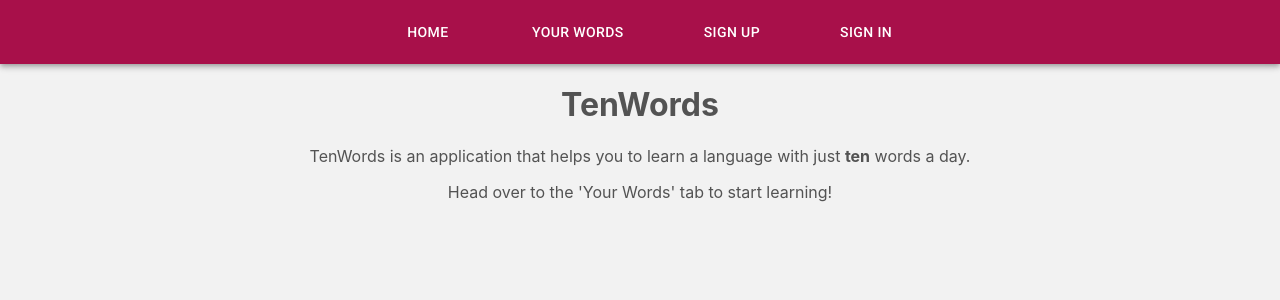
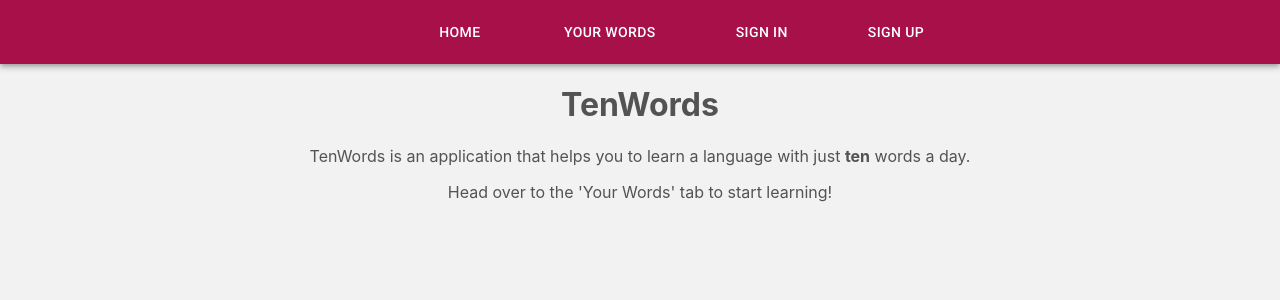
Before and after one commit to gracelhu/TenWords, a React (Create React App) app: page / in a window 1280 px wide. Shown: the top 300 px of the page. Built offline with nearby package versions, Linux system fonts and the light colour scheme.

Commit message:
Feature: display sign in/up options only when not signed in

```diff
--- a/src/components/Navigation.tsx
+++ b/src/components/Navigation.tsx
@@ -5,36 +5,20 @@ import Button from '@mui/material/Button';
 import Box from '@mui/material/Box';
 
 export default function Navigation() {
-
-    const routes = [
-        {
-            "name": "Home",
-            "path": "/",
-        },
-        {
-            "name": "Your Words",
-            "path": "/words"
-        },
-        {
-            "name": "Sign Up",
-            "path": "/sign-up",
-        },
-        {
-            "name": "Sign In",
-            "path": "/sign-in",
-        },
-    ];
-
     return (
         <>
             <AppBar color="secondary" position="static">
                 <Toolbar sx={{ margin: 'auto' }}>
-                    {
-                        routes.map(route => (
-                            <><Button href={route.path} color="inherit">{route.name}</Button>
-                            <Box sx={{m: 4}}/>
-                            </>
-                        ))
+                    <Button href="/" color="inherit">Home</Button>
+                    <Box sx={{m: 4}}/>
+                    <Button href="/words" color="inherit">Your Words</Button>
+                    <Box sx={{m: 4}}/>
+                    {localStorage.getItem("date") === null || localStorage.getItem("date") === undefined ?
+                    <>
+                        <Button href="/sign-in" color="inherit">Sign In</Button>
+                        <Box sx={{m: 4}}/>
+                        <Button href="/sign-up" color="inherit">Sign Up</Button>
+                    </> : <></>
                     }
                     <Box sx={{mr: -10}}></Box>
                 </Toolbar>
--- a/src/pages/Words.tsx
+++ b/src/pages/Words.tsx
@@ -43,7 +43,6 @@ function Words() {
             (result) => {
                 setItems(result);
                 setLoaded(true);
-                console.log("this is frontend.")
             },
         )
         .catch(error => {
@@ -55,16 +54,13 @@ function Words() {
 
     }, [progressIndex]);
 
-    //for the toggle arrows
     const nextTenWordPackage = () => {
         if(progressIndex <= 3036)
         {
             setProgressIndex(progressIndex + 10);
-            console.log("clicked right!");
             console.log(packageNumber);
             setPackageNumber(packageNumber + 1);
             console.log(packageNumber);
-            //write code here to make the button momentarily change to gray when its clicked
         }
     }
 
@@ -72,9 +68,7 @@ function Words() {
         if(progressIndex >= 11)
         {
             setProgressIndex(progressIndex - 10);
-            console.log("clicked left!");
             setPackageNumber(packageNumber - 1);
-            //write code here to make the button momentarily change to gray when its clicked
         }
     }
 
```
